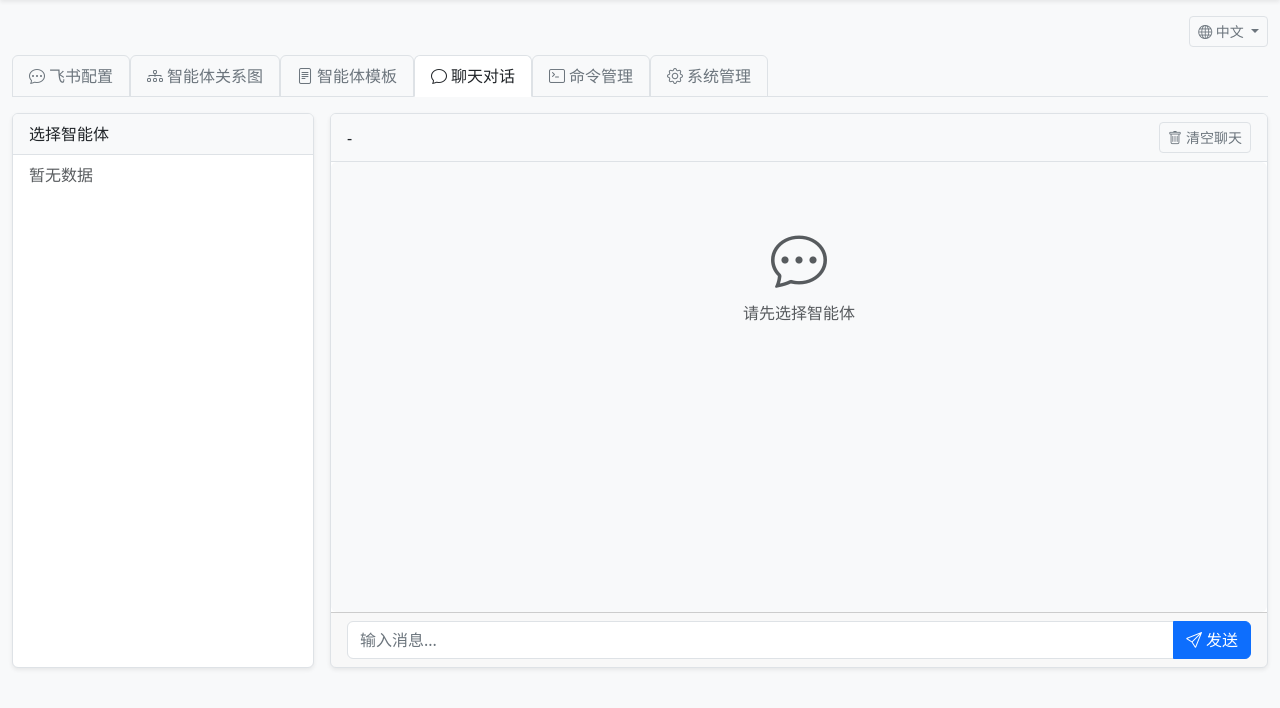
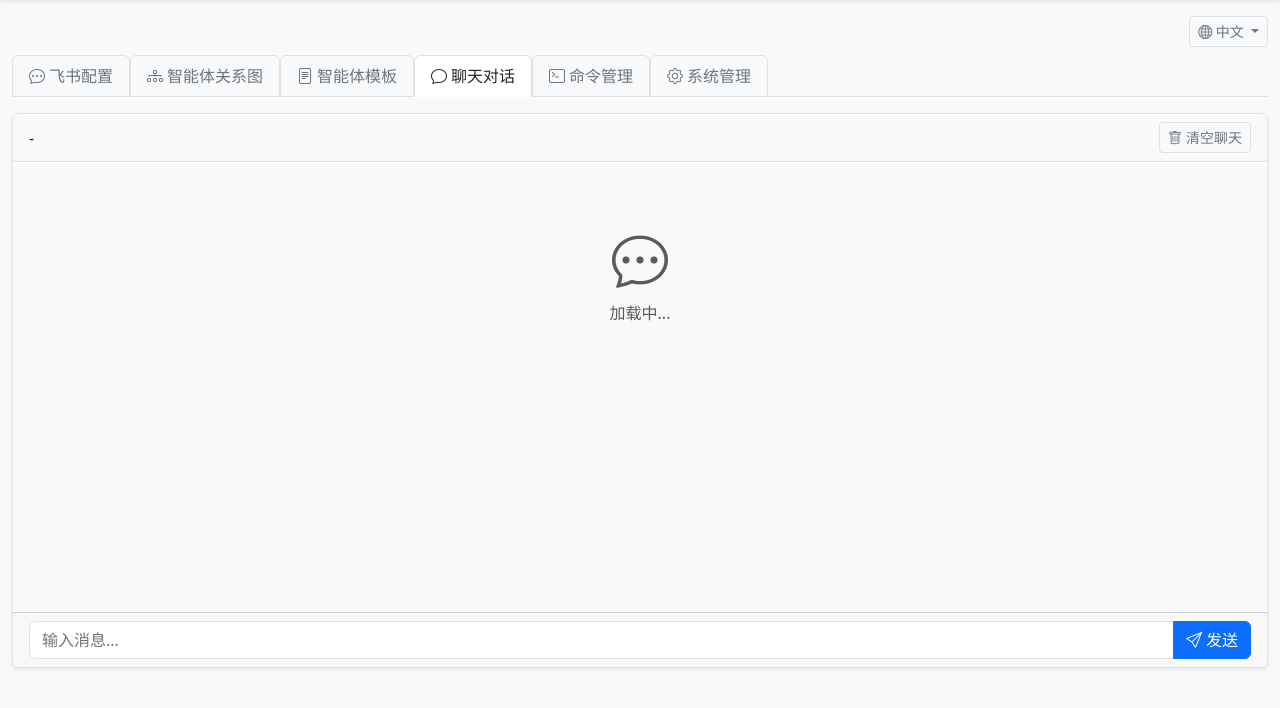
Before and after one commit to xiezhenfan/fanshu, a Flask app: page / in a window 1280 px wide, after a click on "聊天对话". Shown: the part 56-764 px from the top of the page. Run offline with Flask 3, Linux system fonts and the light colour scheme; the visitor is signed in with stand-in values (Sample User, id 1); data that the repository does not hold is empty; some libraries are stand-ins or nearby versions.

Commit message:
优化智能体头像、关系图添加创建按钮、聊天默认选择main智能体

```diff
--- a/static/css/style.css
+++ b/static/css/style.css
@@ -85,6 +85,12 @@ body {
     border-color: #0d6efd;                               /* 聚焦边框色 / Focus border color */
     color: var(--text-primary);                         /* 文本色 / Text color */
     box-shadow: 0 0 0 0.25rem rgba(13, 110, 253, 0.25);  /* 聚焦阴影 / Focus shadow */
+}
+
+/* 文本域固定高度 / Textarea fixed height */
+textarea.form-control[rows="20"] {
+    min-height: 400px;  /* 确保20行有足够高度 */
+    height: 400px;      /* 固定高度 */
 }
 
 /* 表单占位符 / Form placeholder */
--- a/static/js/main.js
+++ b/static/js/main.js
@@ -441,6 +441,11 @@ async function loadAgents() {
         agents = await response.json();
         renderAgentList();
         renderChatAgentList();
+
+        const mainAgent = agents.find(a => a.id === 'main');
+        if (mainAgent) {
+            selectAgent(mainAgent.id);
+        }
     } catch (error) {
         console.error('Failed to load agents:', error);
     }
@@ -1689,8 +1694,6 @@ async function handleImport(event) {
 function selectAgent(id) {
     currentAgent = agents.find(a => a.id === id);
     document.getElementById('currentAgentName').textContent = currentAgent?.name || currentAgent?.id || '-';
-    document.querySelectorAll('#chatAgentList .list-group-item').forEach(el => el.classList.remove('active'));
-    event?.target?.classList.add('active');
 
     // 重置聊天历史 / Reset chat history
     chatHistory[currentAgent.id] = [];
--- a/templates/index.html
+++ b/templates/index.html
@@ -152,9 +152,14 @@
             <div class="tab-pane fade" id="agent-graph" role="tabpanel">
                 <div class="d-flex justify-content-between align-items-center mb-3">
                     <h5 class="mb-0">智能体关系图</h5>
-                    <button class="btn btn-outline-secondary btn-sm" onclick="refreshAgentGraph()">
+                    <div>
+                        <button class="btn btn-outline-secondary btn-sm me-2" onclick="refreshAgentGraph()">
                             <i class="bi bi-arrow-clockwise me-1"></i>刷新
                         </button>
+                        <button class="btn btn-primary btn-sm" onclick="showAgentModal()">
+                            <i class="bi bi-plus-lg me-1"></i>添加智能体
+                        </button>
+                    </div>
                 </div>
                 <div class="card">
                     <div class="card-body">
@@ -178,18 +183,6 @@
 
             <!-- 聊天对话 -->
             <div class="tab-pane fade" id="chat" role="tabpanel">
-                <div class="row g-3">
-                    <div class="col-md-3">
-                        <div class="card h-100">
-                            <div class="card-header">
-                                <span data-i18n="chat.selectAgent">选择智能体</span>
-                            </div>
-                            <div class="list-group list-group-flush" id="chatAgentList">
-                                <div class="list-group-item text-center text-muted" data-i18n="common.loading">加载中...</div>
-                            </div>
-                        </div>
-                    </div>
-                    <div class="col-md-9">
                 <div class="card h-100">
                     <div class="card-header d-flex justify-content-between align-items-center">
                         <span id="currentAgentName">-</span>
@@ -200,7 +193,7 @@
                     <div class="card-body chat-messages" id="chatMessages">
                         <div class="text-center text-muted py-5">
                             <i class="bi bi-chat-dots display-4"></i>
-                                    <p class="mt-2" data-i18n="chat.noAgent">请先选择智能体</p>
+                            <p class="mt-2">加载中...</p>
                         </div>
                     </div>
                     <div class="card-footer">
@@ -209,8 +202,6 @@
                             <button class="btn btn-primary" onclick="sendMessage()">
                                 <i class="bi bi-send me-1"></i><span data-i18n="chat.send">发送</span>
                             </button>
-                                </div>
-                            </div>
                         </div>
                     </div>
                 </div>
@@ -504,23 +495,21 @@
                 <div class="modal-body">
                     <form id="agentForm">
                         <input type="hidden" id="agentId">
-                        <div class="mb-3 text-center">
-                            <label class="form-label d-block mb-2">智能体头像</label>
-                            <div class="d-inline-block">
-                                <div class="position-relative">
-                                    <img id="agentAvatar" src="" alt="智能体头像" class="rounded-circle" style="width: 100px; height: 100px; object-fit: cover; border: 2px solid #dee2e6;">
+                        <div class="mb-3">
+                            <div class="d-flex align-items-center">
+                                <div class="position-relative me-3">
+                                    <img id="agentAvatar" src="" alt="智能体头像" class="rounded-circle" style="width: 48px; height: 48px; object-fit: cover; border: 2px solid #dee2e6;">
                                     <input type="file" id="agentAvatarInput" accept=".png,.jpg,.jpeg,.gif,.webp" style="display: none;">
-                                    <button type="button" class="btn btn-outline-primary position-absolute bottom-0 right-0" onclick="document.getElementById('agentAvatarInput').click()">
-                                        <i class="bi bi-camera"></i>
+                                    <button type="button" class="btn btn-sm btn-primary position-absolute bottom-0 end-0" style="width: 20px; height: 20px; padding: 0; border-radius: 50%; line-height: 20px;" onclick="document.getElementById('agentAvatarInput').click()">
+                                        <i class="bi bi-camera" style="font-size: 12px;"></i>
                                     </button>
                                 </div>
-                                <p class="text-muted small mt-2">点击上传头像</p>
+                                <div class="flex-grow-1">
+                                    <label class="form-label mb-1" data-i18n="agent.agentName">智能体名称</label>
+                                    <input type="text" class="form-control" id="agentName" required>
+                                </div>
                                 <input type="hidden" id="agentAvatarUrl">
                             </div>
-                        </div>
-                        <div class="mb-3">
-                            <label class="form-label" data-i18n="agent.agentName">智能体名称</label>
-                            <input type="text" class="form-control" id="agentName" required>
                         </div>
                         <div class="mb-3" id="templateSelectContainer">
                             <label class="form-label">选择模板（可选）</label>
```
Lines whose indentation alone changed are shown as unchanged.
